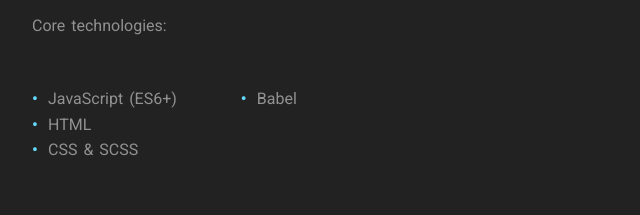
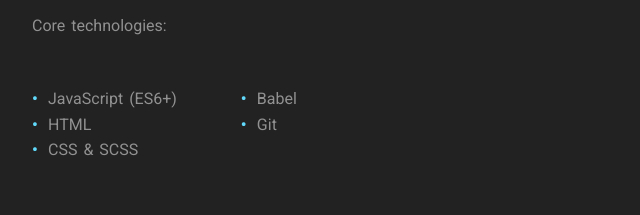
Before and after one commit to RamziBach/Portfolio-OLD, a plain HTML site: page index.html in a window 1280 px wide. Shown: the part 1479-1694 px from the top of the page, 192-832 px from the left. Drawn offline with Linux system fonts and the light colour scheme.

Commit message:
Update index.html

```diff
--- a/index.html
+++ b/index.html
@@ -69,6 +69,7 @@
 						</ul>
 						<ul class="about-ul">
 							<li><span class="p-opacity">Babel</span></li>
+							<li><span class="p-opacity">Git</span></li>
 						</ul>
 					</div>
 				</div>
```
